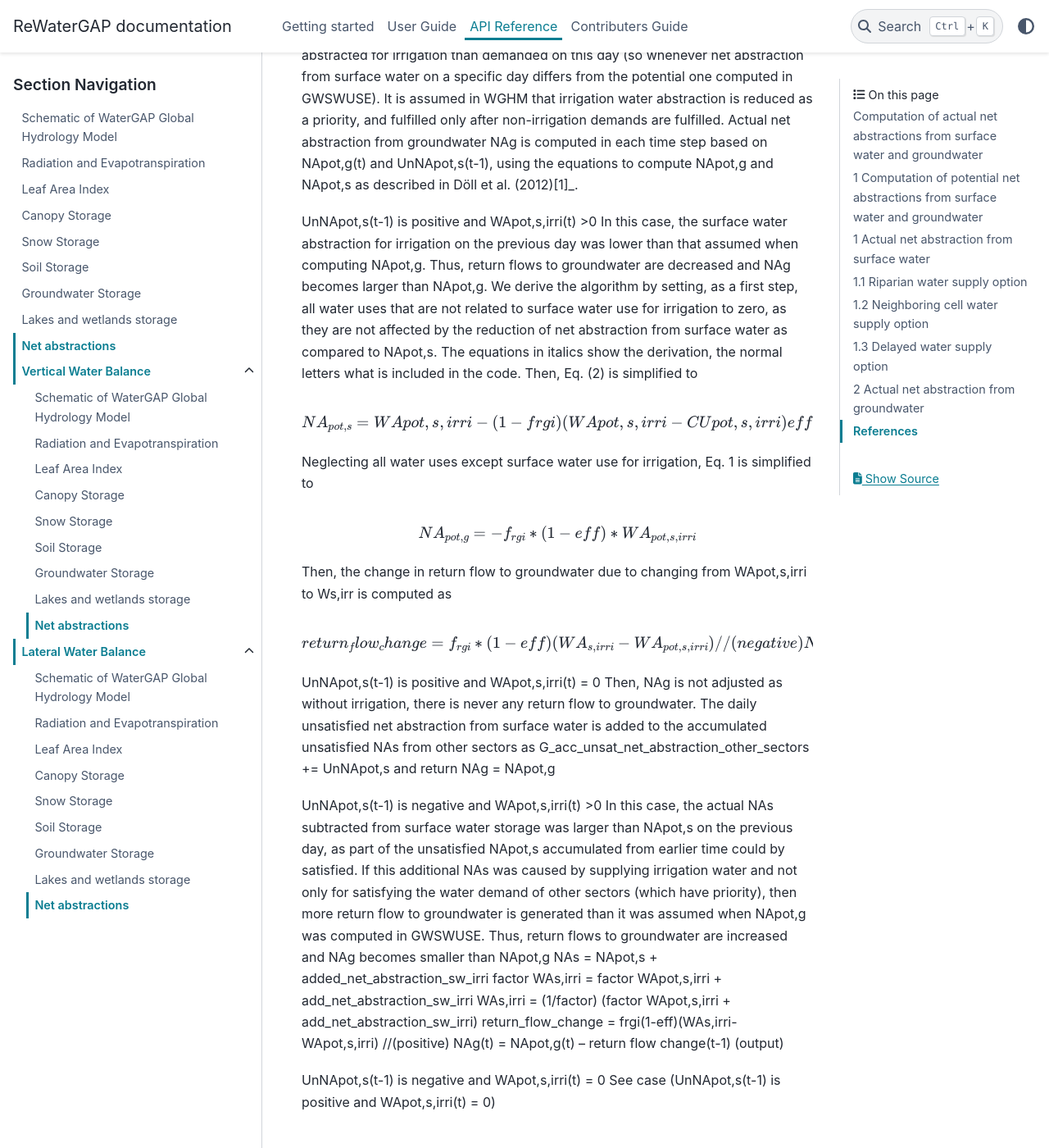
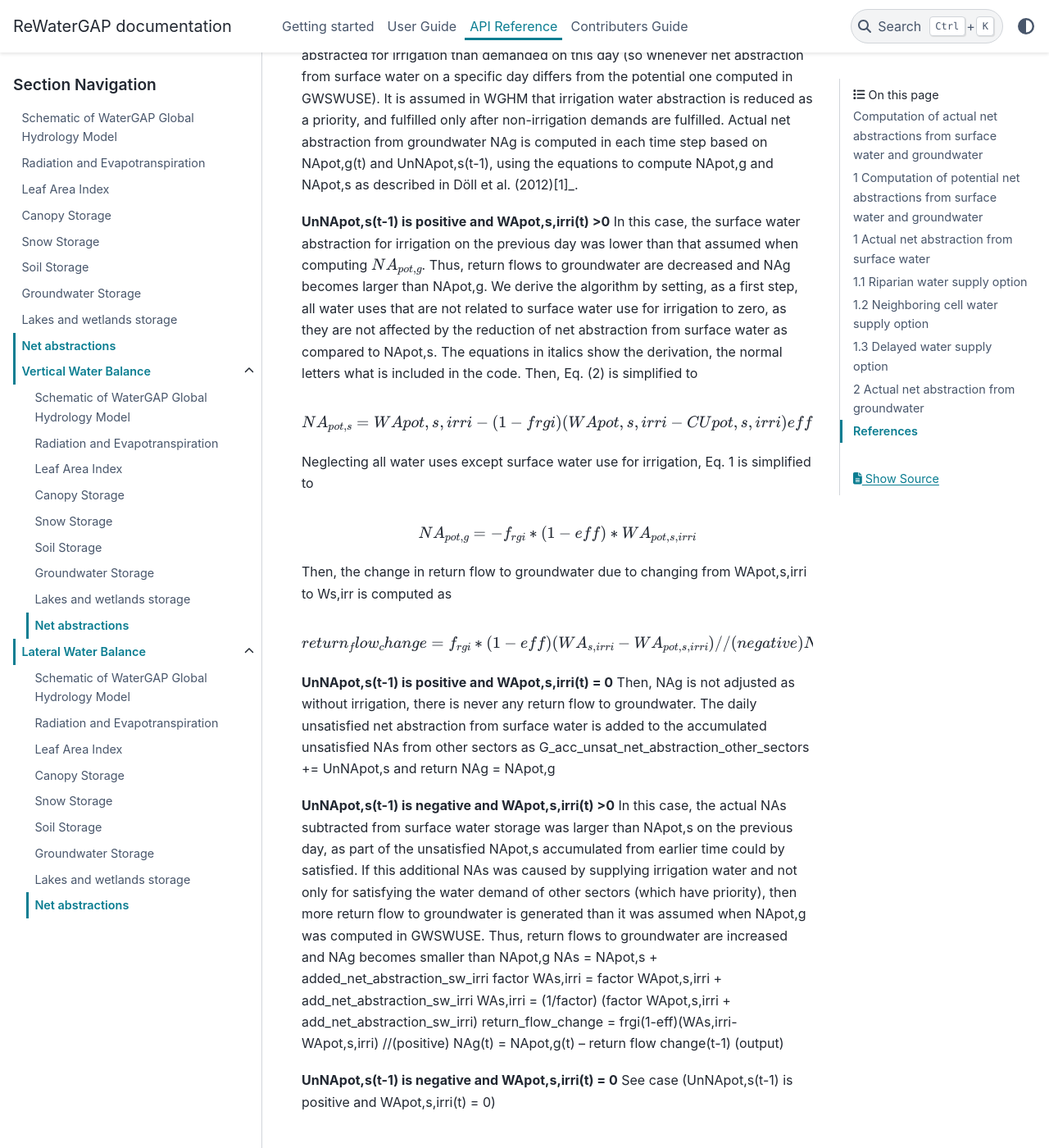
Before and after one commit to HydrologyFrankfurt/ReWaterGAP, a Sphinx documentation site: the page built from docs/api_docs/net_abstractions.rst, in a window 1280 px wide and 1400 px high, scrolled down 5093 px. Shown: the whole window at 82% size. Built offline with Sphinx 7.4.7 and the PyData theme 0.15.4, drawn with Linux system fonts in a browser that asks for light colours.

Commit message:
Update net_abstractions.rst

```diff
--- a/docs/api_docs/net_abstractions.rst
+++ b/docs/api_docs/net_abstractions.rst
@@ -92,11 +92,10 @@ The daily unsatisfied net abstraction from surface water UnNApot,s of a grid cel
 In the computation of :math:`{NA}_{pot,g}` in GWSWUSE, it is assumed that the total demand for irrigation by surface water can be fulfilled by the water available in surface water bodies including the river. As net abstractions from groundwater are a function of the return flows of irrigation with surface water (return flows of all other sectors are assumed to only flow to surface water bodies [1]_, the potential net abstraction from groundwater NApot,g needs to be adapted if, for each cell and time step, the actual net abstraction from surface water for irrigation is smaller than what was assumed when computing NApot,s of a day (i.e., not all demand for net abstractions from surface water can be fulfilled even after spatial redistribution) or if, due to the delayed water use option, more surface water is abstracted for irrigation than demanded on this day (so whenever net abstraction from surface water on a specific day differs from the potential one computed in GWSWUSE). It is assumed in WGHM that irrigation water abstraction is reduced as a priority, and fulfilled only after non-irrigation demands are fulfilled. Actual net abstraction from groundwater NAg is computed in each time step based on NApot,g(t) and UnNApot,s(t-1), using the equations to compute NApot,g and NApot,s as described in Döll et al. (2012)[1]_.
 
 
-UnNApot,s(t-1) is positive and WApot,s,irri(t) >0
-In this case, the surface water abstraction for irrigation on the previous day was lower than that assumed when computing NApot,g. Thus, return flows to groundwater are decreased and NAg becomes larger than NApot,g. We derive the algorithm by setting, as a first step, all water uses that are not related to surface water use for irrigation to zero, as they are not affected by the reduction of net abstraction from surface water as compared to NApot,s. The equations in italics show the derivation, the normal letters what is included in the code. Then, Eq. (2) is simplified to
+**UnNApot,s(t-1) is positive and WApot,s,irri(t) >0**
+In this case, the surface water abstraction for irrigation on the previous day was lower than that assumed when computing :math:`{NA}_{pot,g}`. Thus, return flows to groundwater are decreased and NAg becomes larger than NApot,g. We derive the algorithm by setting, as a first step, all water uses that are not related to surface water use for irrigation to zero, as they are not affected by the reduction of net abstraction from surface water as compared to NApot,s. The equations in italics show the derivation, the normal letters what is included in the code. Then, Eq. (2) is simplified to
 
 .. math::
-
    {NA}_{pot,s} = WApot,s,irri- (1-frgi)(WApot,s,irri-CUpot,s,irri)
    {eff}= CUpot,s,irri/WApot,s,irri
    NApot,s = WApot,s,irri- (1-frgi)(WApot,s,irri-eff WApot,s,irri)
@@ -120,15 +119,12 @@ Then, the change in return flow to groundwater due to changing from WApot,s,irri
    NAg(t) = NApot,g(t) – return flow change(t-1) (output)
 
 
-
-
-
-UnNApot,s(t-1) is positive and WApot,s,irri(t) = 0
+**UnNApot,s(t-1) is positive and WApot,s,irri(t) = 0**
 Then, NAg is not adjusted as without irrigation, there is never any return flow to groundwater. The daily unsatisfied net abstraction from surface water is added to the accumulated unsatisfied NAs from other sectors as
 G_acc_unsat_net_abstraction_other_sectors += UnNApot,s
 and return NAg = NApot,g
 
-UnNApot,s(t-1) is negative and WApot,s,irri(t) >0
+**UnNApot,s(t-1) is negative and WApot,s,irri(t) >0**
 In this case, the actual NAs subtracted from surface water storage was larger than NApot,s on the previous day, as part of the unsatisfied NApot,s accumulated from earlier time could by satisfied. If this additional NAs was caused by supplying irrigation water and not only for satisfying the water demand of other sectors (which have priority), then more return flow to groundwater is generated than it was assumed when NApot,g was computed in GWSWUSE. Thus, return flows to groundwater are increased and NAg becomes smaller than NApot,g
 NAs = NApot,s + added_net_abstraction_sw_irri
 factor WAs,irri = factor WApot,s,irri + add_net_abstraction_sw_irri
@@ -137,7 +133,7 @@ return_flow_change = frgi(1-eff)(WAs,irri-WApot,s,irri) //(positive)
 NAg(t) = NApot,g(t) – return flow change(t-1) (output)
 
 
-UnNApot,s(t-1) is negative and WApot,s,irri(t) = 0
+**UnNApot,s(t-1) is negative and WApot,s,irri(t) = 0**
 See  case (UnNApot,s(t-1) is positive and WApot,s,irri(t) = 0)
 
 References
```
